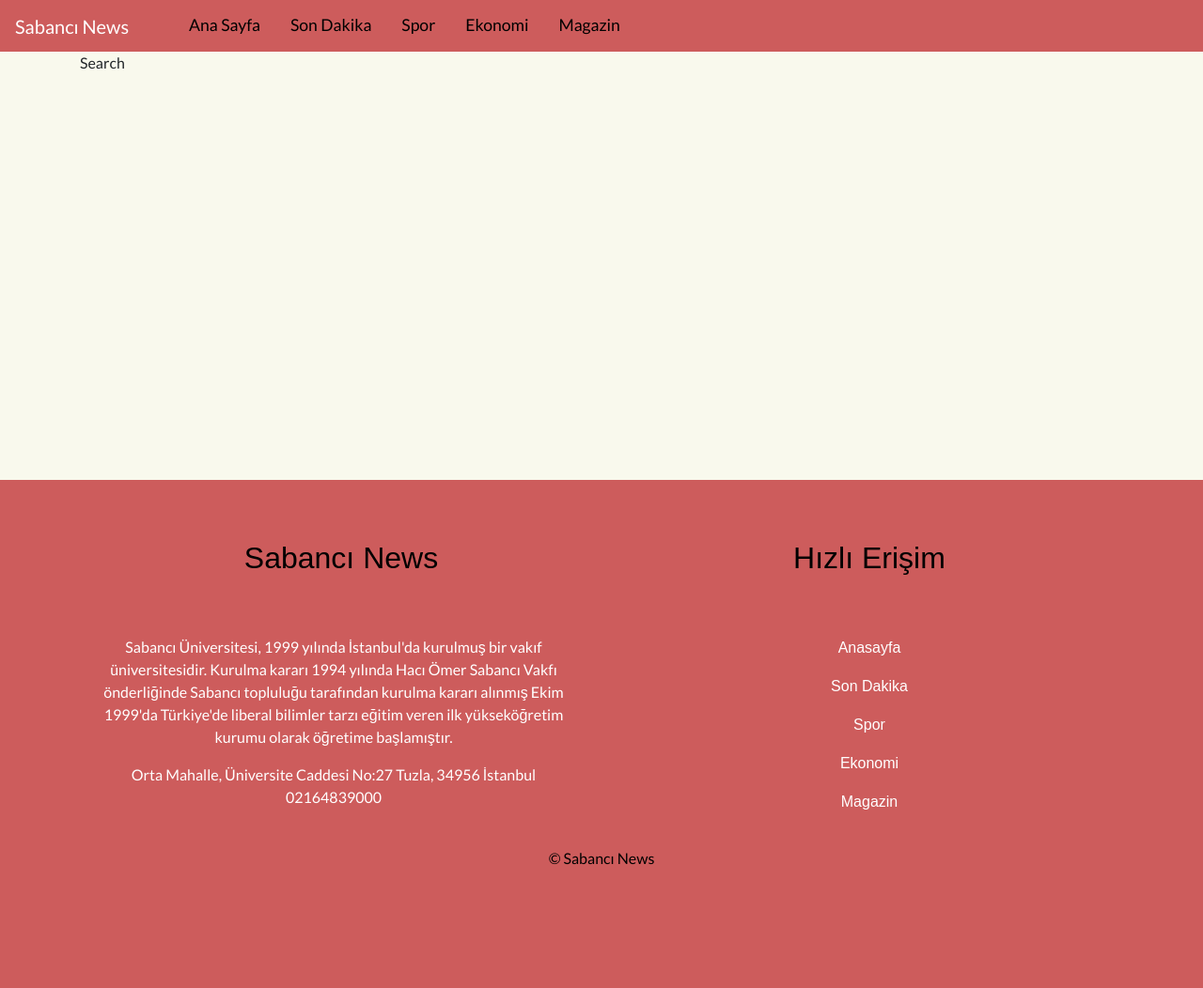
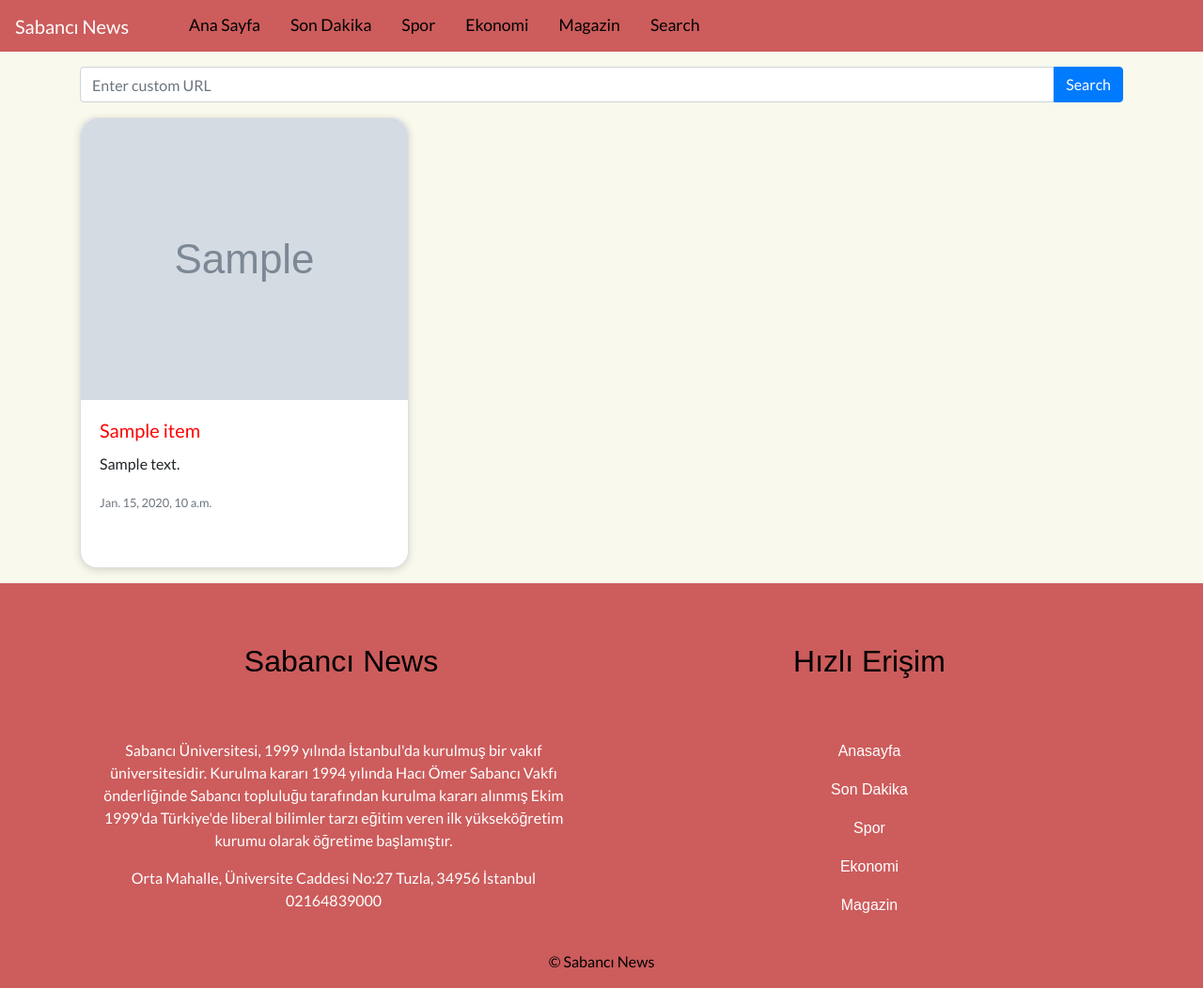
Before and after one commit to EmirColakbuyuk/Cs-437, a Django app: template base/templates/base/search.html in a window 1280 px wide. Shown: the whole page at 94% size. Before the commit the page ends 921 px from the top, so only its background shows below. Run offline with Django 4.2, Linux system fonts and the light colour scheme; the template is opened without the code that fills it: most values are stand-ins (such as "Sample title", 1, 10 or a date in 2020); grey boxes marked "Sample" are stand-in pictures.

Commit message:
frontend update

```diff
--- a/base/templates/base/search.html
+++ b/base/templates/base/search.html
@@ -3,18 +3,116 @@
 {% load static %}
 
 {% block css_files %}
-
-
-
 {% endblock %}
 
-
-{% block page_tittle %}
-    Search
+{% block page_title %}
+    Search Results
 {% endblock %}
 
 {% block content %}
     <div class="container freepage">
-        Search
+        <div class="row mt-3">
+            <!-- Search Bar -->
+            <div class="col-12 mb-3">
+                <form id="search-form">
+                    <div class="input-group">
+                        <input type="text" id="custom-url" class="form-control" placeholder="Enter custom URL">
+                        <div class="input-group-append">
+                            <button id="search-button" class="btn btn-primary" type="button">Search</button>
+                        </div>
+                    </div>
+                </form>
+            </div>
+
+            {% if news_items %}
+                {% for item in news_items.entries %}
+                    <div class="col-md-4 mb-3">
+                        <a href="{{ item.link }}" class="card-link">
+                            <div class="card">
+                                {% if item.image and item.image.url %}
+                                    <img src="{{ item.image.url }}" class="card-img-top" alt="{{ item.title }}">
+                                {% endif %}
+                                <div class="card-body">
+                                    <h5 class="card-title" style="color: red">{{ item.title }}</h5>
+                                    <p class="card-text">{{ item.description|truncatechars:100|safe }}</p>
+                                    <p class="card-text"><small class="text-muted">{{ item.time }}</small></p>
+                                </div>
+                            </div>
+                        </a>
+                    </div>
+                {% endfor %}
+            {% else %}
+                <div class="col-12">
+                    <p>No news items found.</p>
+                </div>
+            {% endif %}
+        </div>
     </div>
+
+    <script>
+        document.getElementById('search-button').addEventListener('click', function () {
+            const customUrl = document.getElementById('custom-url').value;
+            if (customUrl) {
+
+                fetch(`http://localhost:8000/api/secure_api/?custom_url=${customUrl}`)
+                    .then(response => response.json())
+                    .then(data => {
+                        // Check if data is valid and update the page
+                        if (data.entries) {
+                            const newsItemsContainer = document.querySelector('.row.mt-3');
+                            newsItemsContainer.innerHTML = ''; // Clear existing news items
+                            data.entries.forEach(item => {
+                                const cardDiv = document.createElement('div');
+                                cardDiv.classList.add('col-md-4', 'mb-3');
+
+                                const cardLink = document.createElement('a');
+                                cardLink.classList.add('card-link');
+                                cardLink.href = item.link;
+
+                                const card = document.createElement('div');
+                                card.classList.add('card');
+
+                                if (item.image && item.image.url) {
+                                    const cardImg = document.createElement('img');
+                                    cardImg.classList.add('card-img-top');
+                                    cardImg.src = item.image.url;
+                                    cardImg.alt = item.title;
+                                    card.appendChild(cardImg);
+                                }
+
+                                const cardBody = document.createElement('div');
+                                cardBody.classList.add('card-body');
+
+                                const cardTitle = document.createElement('h5');
+                                cardTitle.classList.add('card-title');
+                                cardTitle.style.color = 'red';
+                                cardTitle.textContent = item.title;
+                                cardBody.appendChild(cardTitle);
+
+                                const cardText = document.createElement('p');
+                                cardText.classList.add('card-text');
+                                cardText.innerHTML = `${item.description.slice(0, 100)}...`;
+                                cardBody.appendChild(cardText);
+
+                                const cardTimestamp = document.createElement('p');
+                                cardTimestamp.classList.add('card-text');
+                                cardTimestamp.innerHTML = `<small class="text-muted">${item.time}</small>`;
+                                cardBody.appendChild(cardTimestamp);
+
+                                card.appendChild(cardBody);
+                                cardLink.appendChild(card);
+                                cardDiv.appendChild(cardLink);
+                                newsItemsContainer.appendChild(cardDiv);
+                            });
+                        } else {
+                            const newsItemsContainer = document.querySelector('.row.mt-3');
+                            newsItemsContainer.innerHTML = '<div class="col-12"><p>No news items found.</p></div>';
+                        }
+                    })
+                    .catch(error => {
+                        console.error('Error fetching data:', error.message);
+                    });
+            }
+        });
+    </script>
 {% endblock %}
--- a/templates/base.html
+++ b/templates/base.html
@@ -85,6 +85,11 @@
             <li class="nav-item mobmenubtndiv mb-md-3 mt-3 mr-md-3 products {% if request.resolver_match.view_name == 'magazine' %}active{% endif %}">
                 <a class="nav-link mobmenubtn " href="/magazine">Magazin</a>
             </li>
+
+            <li class="nav-item mobmenubtndiv mb-md-3 mt-3 mr-md-3 products {% if request.resolver_match.view_name == 'search' %}active{% endif %}">
+                <a class="nav-link mobmenubtn" href="/search">Search</a>
+            </li>
+
 
 
         </ul>
```
Also changed, not shown: base/views.py (+7 -8 lines).
